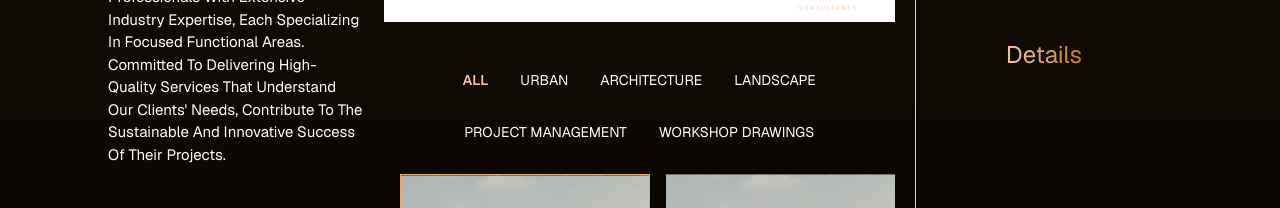
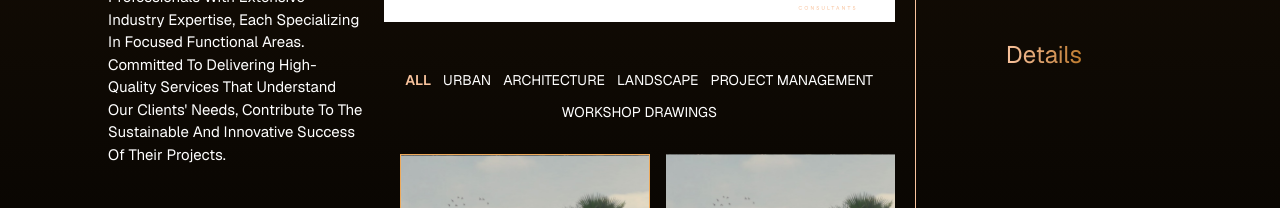
Before and after one commit to PhantomsX/Noon, a Next.js app: page /portfolio in a window 1280 px wide. Shown: the part 489-697 px from the top of the page. Built offline with nearby package versions, Linux system fonts and the light colour scheme; no server answers.

Commit message:
finish new version5

```diff
--- a/src/app/portfolio/page.tsx
+++ b/src/app/portfolio/page.tsx
@@ -174,7 +174,7 @@ const Page = () => {
               />
             </div>
           </section>
-          <div className="flex w-full gap-3 md:gap-8 flex-wrap  pb-4 mt-12 justify-center ">
+          <div className="flex w-full gap-3 md:gap-3 flex-wrap  pb-4 mt-12 justify-center ">
             {categories.map((cat) => (
               <button
                 key={cat}
```
